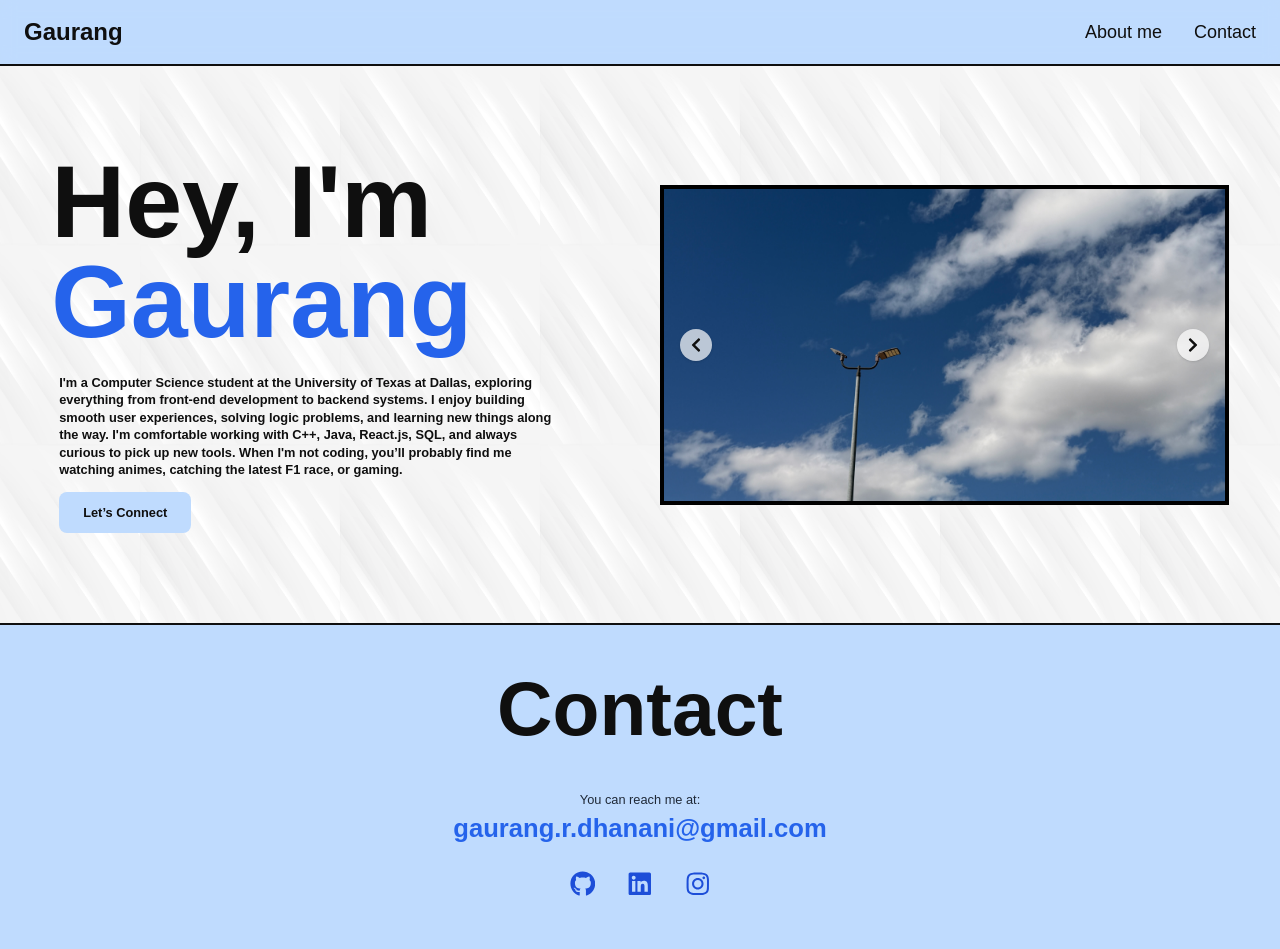
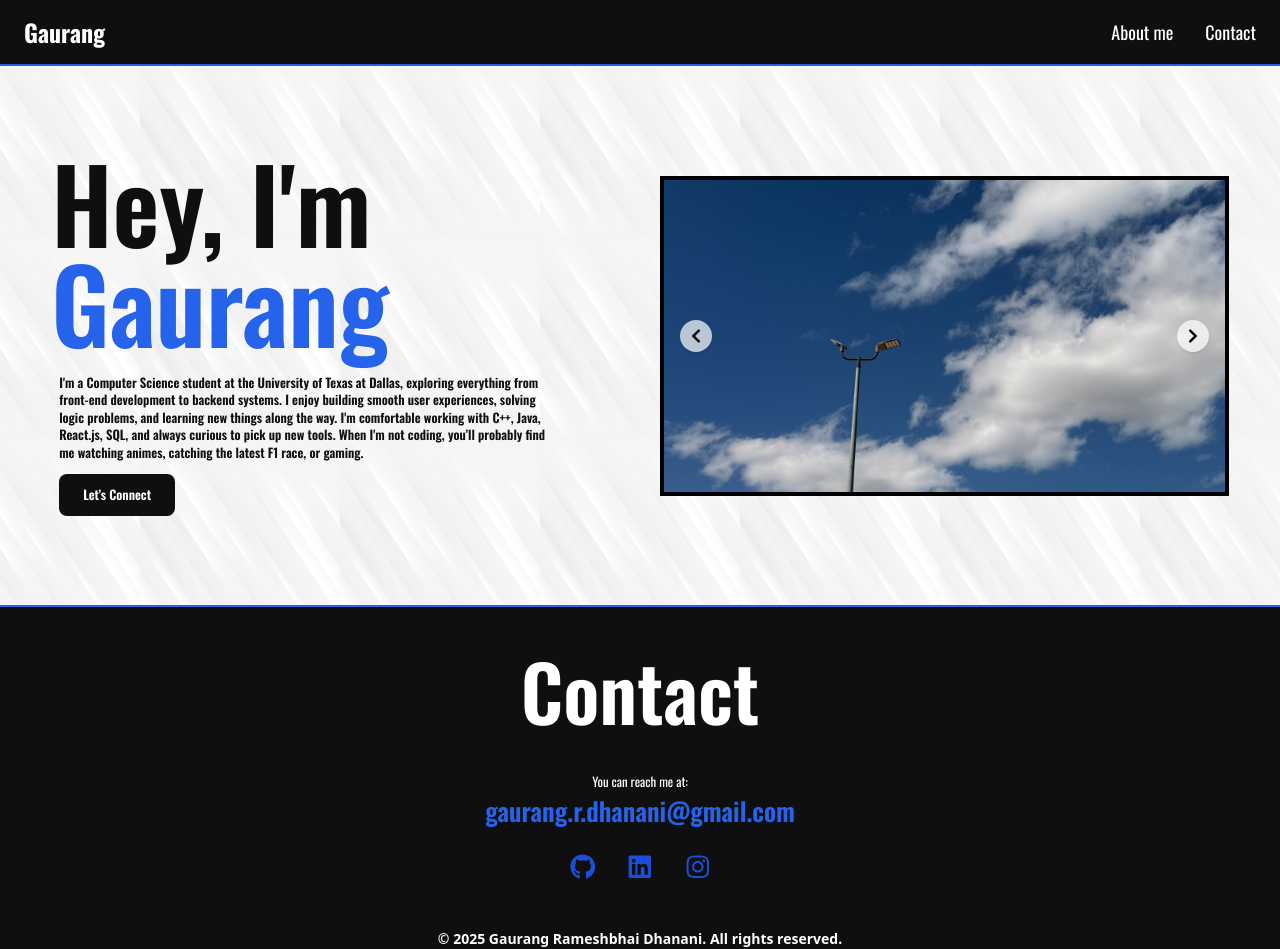
Before and after one commit to gaurangdhanani/my-portfolio, a React (Create React App) app: page / in a window 1280 px wide. Shown: the top 949 px of the page. Built offline with nearby package versions, Linux system fonts and the light colour scheme; a web font is replaced by a local one.

Commit message:
Changed Colors V1.5

```diff
--- a/public/index.html
+++ b/public/index.html
@@ -3,6 +3,8 @@
   <head>
     <meta charset="utf-8" />
     <link rel="icon" href="%PUBLIC_URL%/favicon.ico" />
+    <link href="https://fonts.googleapis.com/css2?family=Roboto+Mono:wght@400;500;700&display=swap" rel="stylesheet">
+    <link href="https://fonts.googleapis.com/css2?family=Oswald:wght@200..700&family=Roboto+Mono:ital,wght@0,100..700;1,100..700&display=swap" rel="stylesheet">
     <meta name="viewport" content="width=device-width, initial-scale=1" />
     <meta name="theme-color" content="#000000" />
     <meta
--- a/src/App.js
+++ b/src/App.js
@@ -21,7 +21,7 @@ function App() {
                 <HeroSection />
                 <Divider />
                 <Contact />
-                <footer className="w-full bg-blue-200 text-center py-6 text-sm [#0f0f0f] font-semibold dark:text-gray-300 font-montserrat">
+                <footer className="w-full bg-[#0f0f0f] text-center py-6 text-sm text-white font-semibold dark:text-white font-montserrat">
                   © {new Date().getFullYear()} Gaurang Rameshbhai Dhanani. All rights reserved.
                 </footer>
               </>
--- a/src/components/Contact.jsx
+++ b/src/components/Contact.jsx
@@ -3,27 +3,27 @@ import { FaGithub, FaLinkedin, FaInstagram } from 'react-icons/fa';
 
 const Contact = () => {
   return (
-    <section id="contact" className="w-full py-[2vw] bg-blue-200 px-[1vw] text-[#0f0f0f]">
+    <section id="contact" className="w-full py-[2vw] bg-[#0f0f0f] px-[1vw] text-white">
       <div className="max-w-3xl mx-auto text-center">
-        <h2 className="text-[6vw] max-md:text-[12vw] font-neuemontreal font-semibold mb-6 text-[#0f0f0f]">
+        <h2 className="text-[6vw] max-md:text-[12vw] font-oswald font-semibold mb-6 text-white">
           Contact
         </h2>
 
-        <h3 className="text-[1vw] max-md:text-[4vw] font-neuemontreal text-gray-800">
+        <h3 className="text-[1vw] max-md:text-[4vw] font-oswald text-white">
           You can reach me at:
         </h3>
-        <h3 className="text-[2vw] max-md:text-[5vw] font-semibold font-neuemontreal text-blue-600 mb-4">
+        <h3 className="text-[2vw] max-md:text-[5vw] font-semibold font-oswald text-blue-600 mb-4">
           gaurang.r.dhanani@gmail.com
         </h3>
 
         <div className="flex justify-center space-x-8 mt-6 text-[2vw] max-md:text-[6vw] text-blue-700">
-          <a href="https://github.com/gaurangdhanani" target="_blank" rel="noopener noreferrer" className="hover:text-[#0f0f0f] transition" title="GitHub">
+          <a href="https://github.com/gaurangdhanani" target="_blank" rel="noopener noreferrer" className="hover:text-white transition" title="GitHub">
             <FaGithub />
           </a>
-          <a href="https://www.linkedin.com/in/gaurang-rameshbhai-dhanani-06859b321" target="_blank" rel="noopener noreferrer" className="hover:text-[#0f0f0f] transition" title="LinkedIn">
+          <a href="https://www.linkedin.com/in/gaurang-rameshbhai-dhanani-06859b321" target="_blank" rel="noopener noreferrer" className="hover:text-white transition" title="LinkedIn">
             <FaLinkedin />
           </a>
-          <a href="https://instagram.com/dhanani.gaurang" target="_blank" rel="noopener noreferrer" className="hover:text-[#0f0f0f] transition" title="Instagram">
+          <a href="https://instagram.com/dhanani.gaurang" target="_blank" rel="noopener noreferrer" className="hover:text-white transition" title="Instagram">
             <FaInstagram />
           </a>
         </div>
--- a/src/components/Divider.jsx
+++ b/src/components/Divider.jsx
@@ -5,7 +5,7 @@ import { motion } from "framer-motion";
 const Divider = () => {
   return (
     <motion.div
-      className="w-full h-[2px] bg-[#0f0f0f] my-[vw]"
+      className="w-full h-[2px] bg-blue-600 my-[vw]"
       initial={{ width: 0 }}
       whileInView={{ width: "100%" }}
       transition={{ duration: 1.5, ease: "easeOut" }}
--- a/src/components/HeroSection.jsx
+++ b/src/components/HeroSection.jsx
@@ -12,7 +12,7 @@ const HeroSection = () => {
       <div className="flex flex-col md:flex-row items-center justify-between px-[4vw] gap-10">
         {/* Left Side - Text */}
         <div className="flex-1">
-        <h1 className="text-[8vw] max-md:text-[12vw] leading-[0.9em] font-semibold font-neuemontreal flex flex-wrap gap-2">
+        <h1 className="text-[8vw] max-md:text-[12vw] leading-[0.9em] font-semibold font-oswald flex flex-wrap gap-2">
         <motion.span
             className="inline-block"
             initial={{ opacity: 0, y: 20 }}
@@ -35,7 +35,7 @@ const HeroSection = () => {
         </h1>
 
 
-        <div className="mt-[2vw] max-md:mt-[4vw] space-y-[1vw] max-md:space-y-[4vw] max-w-[40vw] max-md:max-w-full text-[#0f0f0f] font-semibold font-neuemontreal leading-snug px-2">
+        <div className="mt-[2vw] max-md:mt-[4vw] space-y-[1vw] max-md:space-y-[4vw] max-w-[40vw] max-md:max-w-full text-[#0f0f0f] font-semibold font-oswald leading-snug px-2">
             <motion.h2
                 className="text-[1vw] max-md:text-[4.5vw]"
                 initial={{ opacity: 0, x: -50 }}
@@ -51,7 +51,7 @@ const HeroSection = () => {
 
             <motion.a
                 href="#contact"
-                className="inline-block mt-[2vw] max-md:mt-[5vw] bg-blue-200 text-[#0f0f0f] px-6 py-3 rounded-lg hover:bg-blue-600 hover:text-white transition font-neuemontreal text-[1vw] max-md:text-[4vw]"
+                className="inline-block mt-[2vw] max-md:mt-[5vw] bg-[#0f0f0f] text-white px-6 py-3 rounded-lg hover:bg-blue-600 hover:text-white transition font-oswald text-[1vw] max-md:text-[4vw]"
                 initial={{ opacity: 0 }}
                 whileInView={{ opacity: 1 }}
                 transition={{ duration: 2, delay: 0.4, ease: 'easeOut' }}
--- a/src/components/Navbar.jsx
+++ b/src/components/Navbar.jsx
@@ -2,30 +2,30 @@ import React from 'react';
 
 const Navbar = () => {
   return (
-    <nav className="w-full sticky top-0 z-50 bg-blue-200/50 backdrop-blur shadow-sm" aria-label="Main navigation">
+    <nav className="w-full sticky top-0 z-50 backdrop-blur shadow-sm"   style={{ backgroundColor: '#0f0f0f' }}    aria-label="Main navigation">
       <div className="w-full mx-auto px-6 py-4 flex items-center justify-between">
         {/* Brand */}
-        <a href="/" className="text-2xl font-bold text-[#0f0f0f] font-neuemontreal">
+        <a href="/" className="text-2xl font-bold text-white font-oswald">
           Gaurang
         </a>
 
         {/* Nav Links for medium+ */}
-        <ul className="hidden md:flex space-x-8 text-[#0f0f0f] font-neuemontreal text-lg">
+        <ul className="hidden md:flex space-x-8 text-white font-oswald text-lg">
           <li>
-            <a href="#about" className="hover:text-[#0f0f0f] transition">About me</a>
+            <a href="#about" className="hover:text-white transition">About me</a>
           </li>
           <li>
-            <a href="#contact" className="hover:text-[#0f0f0f] transition">Contact</a>
+            <a href="#contact" className="hover:text-white transition">Contact</a>
           </li>
         </ul>
 
         {/* Nav Links for small screens */}
-        <ul className="flex-col items-end space-y-2 text-[#0f0f0f] font-neuemontreal text-[5vw] md:hidden">
+        <ul className="flex-col items-end space-y-2 text-white font-oswald text-[5vw] md:hidden">
           <li>
-            <a href="#about" className="hover:text-[#0f0f0f] transition">About me</a>
+            <a href="#about" className="hover:text-white transition">About me</a>
           </li>
           <li>
-            <a href="#contact" className="hover:text-[#0f0f0f] transition">Contact</a>
+            <a href="#contact" className="hover:text-white transition">Contact</a>
           </li>
         </ul>
       </div>
--- a/src/pages/NotFound.jsx
+++ b/src/pages/NotFound.jsx
@@ -3,7 +3,7 @@ import { Link } from 'react-router-dom';
 
 const NotFound = () => {
   return (
-    <div className="h-screen w-full flex flex-col items-center justify-center bg-gradient-to-br from-blue-100 to-white text-center px-4 font-Neuemontreal overflow-hidden">
+    <div className="h-screen w-full flex flex-col items-center justify-center bg-gradient-to-br from-blue-100 to-white text-center px-4 font-oswald overflow-hidden">
       <h1 className="text-[10vw] font-bold text-blue-600">404</h1>
       <p className="text-[2vw] mb-4 text-[#0f0f0f]">Oops! This page doesn't exist... yet 😉</p>
       <Link
--- a/tailwind.config.js
+++ b/tailwind.config.js
@@ -5,6 +5,8 @@ module.exports = {
       extend: {
         fontFamily: {
           neuemontreal: ['Neuemontreal', 'sans-serif'],
+          robomono: ['Roboto Mono', 'monospace'],
+          oswald: ['Oswald', 'sans-serif']
         },
       },
     },
```
